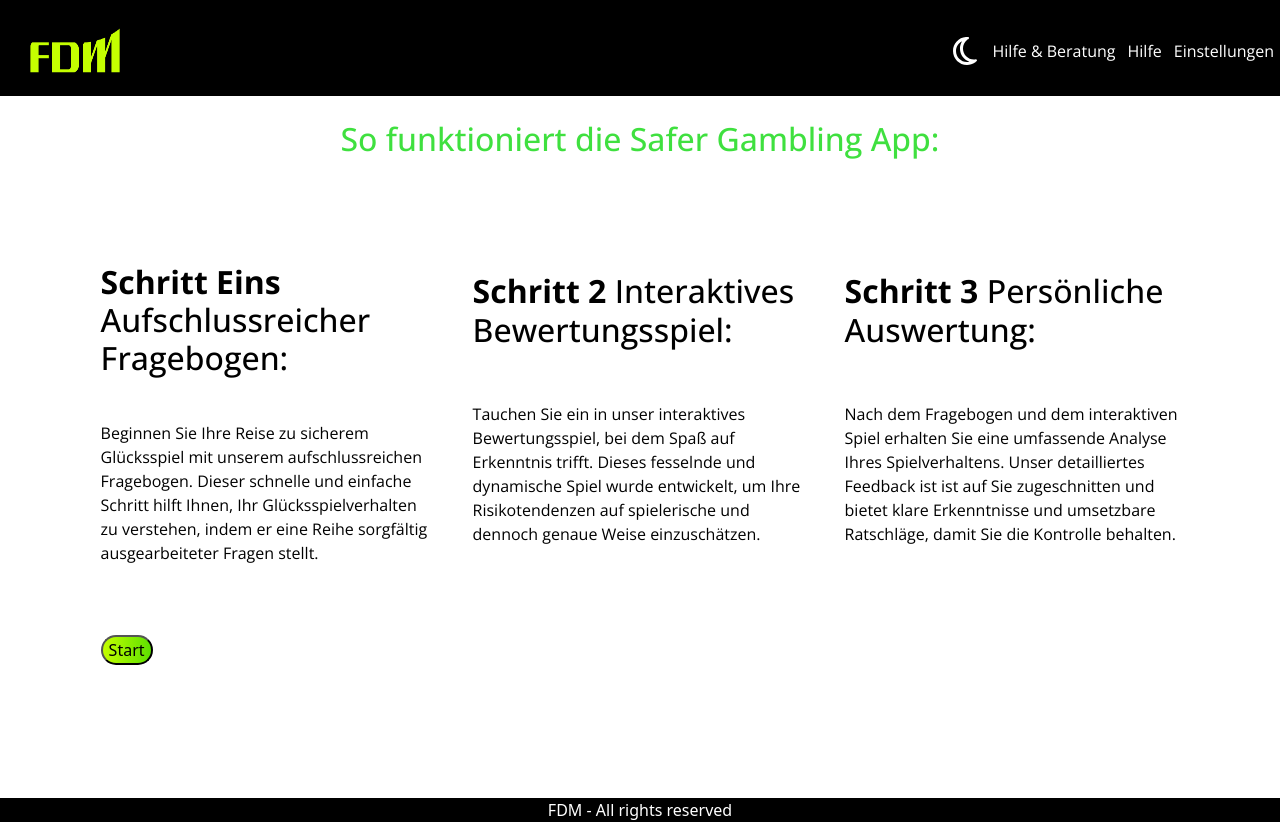
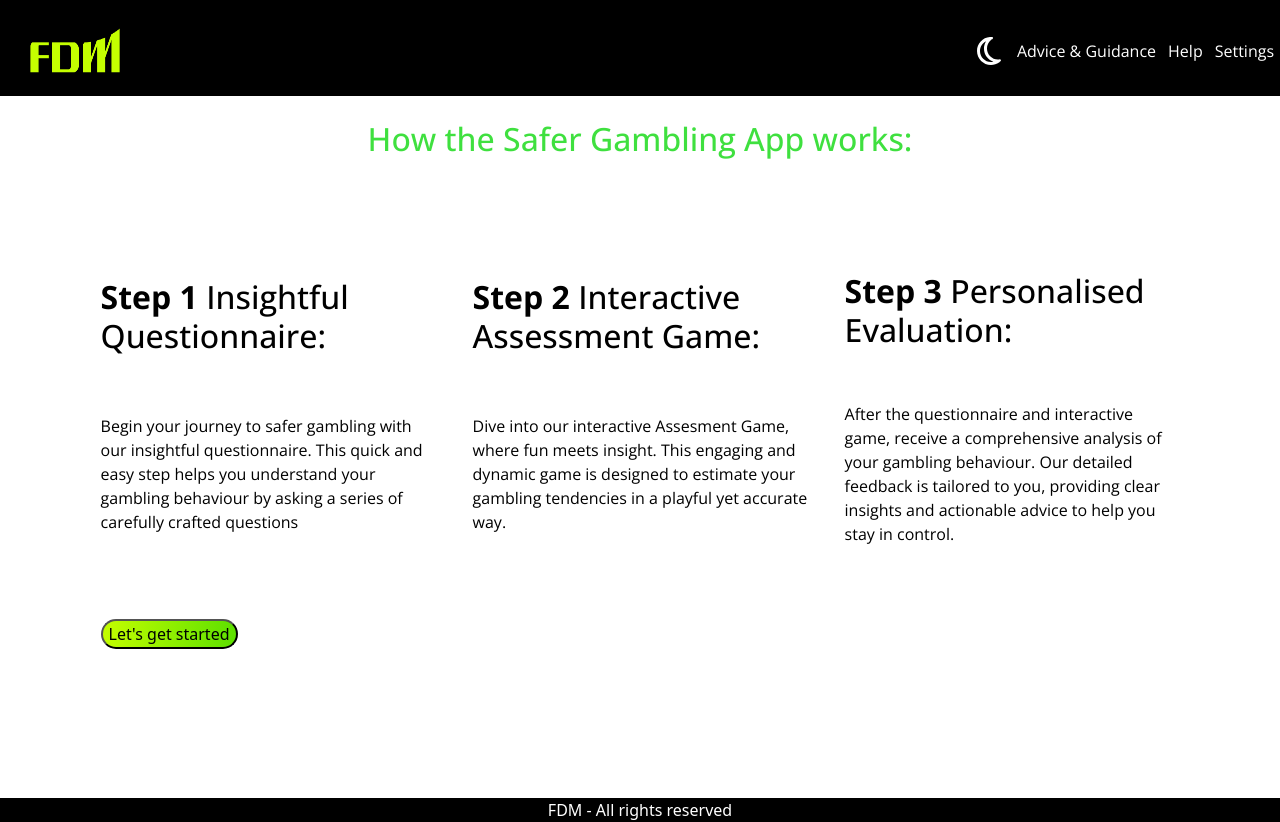
Before and after one commit to OAltrock/safer-gambling-app, a React (Create React App) app: page / in a window 1280 px wide. Built offline with nearby package versions, Linux system fonts and the light colour scheme.

Commit message:
added font size setting to settings. updated dependencies and readme.

```diff
--- a/package.json
+++ b/package.json
@@ -12,6 +12,7 @@
     "@testing-library/jest-dom": "^5.17.0",
     "@testing-library/react": "^13.4.0",
     "@testing-library/user-event": "^13.5.0",
+    "axios": "^1.7.2",
     "bootstrap": "^5.3.3",
     "react": "^18.3.1",
     "react-bootstrap": "^2.10.4",
--- a/src/Components/SettingsModal.jsx
+++ b/src/Components/SettingsModal.jsx
@@ -1,14 +1,21 @@
 import Button from 'react-bootstrap/Button';
 import Modal from 'react-bootstrap/Modal';
 import Dropdown from 'react-bootstrap/Dropdown';
+import Form from 'react-bootstrap/Form';
 import DropdownButton from 'react-bootstrap/DropdownButton';
 import GermanFlag from '../Assets/Germany-Flag-icon.png';
 import UKFlag from '../Assets/United-Kingdom-Flag-1-icon.png';
 import '../Styles/Modals.css';
 import { useDispatch, useSelector } from 'react-redux';
+import { setSize } from '../slices/fontSlice';
 import { setLanguage } from '../slices/languageSlice';
+import { useEffect, useState } from 'react';
 
 const SettingsModal = ({ showSettingsPopup, setShowSettingsPopup }) => {
+
+  let fontSize = useSelector(state => state.setFontSize);
+  const [tempFontSize, setTempFontSize] = useState(1);
+  console.log(fontSize)
 
   const handleClose = () => setShowSettingsPopup(false);
   //const handleShow = () => setShow(true);
@@ -18,6 +25,21 @@ const SettingsModal = ({ showSettingsPopup, setShowSettingsPopup }) => {
     english: UKFlag
   }
   let dispatch = useDispatch();
+
+  const handleChange = (e) => {
+    console.log(tempFontSize);
+    document.documentElement.style.setProperty('--fdm-normal-font-size', e.target.value+'rem');
+    document.documentElement.style.setProperty('--fdm-headings-font-size', e.target.value*2+'rem');
+    dispatch(setSize({
+      normalSize: e.target.value+'rem',
+      headerSize: e.target.value*2+'rem'
+    }));
+  }
+
+  /* useEffect(()=> {
+
+
+  }, [tempFontSize]); */
 
   return (
     <>
@@ -31,7 +53,9 @@ const SettingsModal = ({ showSettingsPopup, setShowSettingsPopup }) => {
           <Modal.Title>Settings Menu</Modal.Title>
         </Modal.Header>
         <Modal.Body>
-          <p>
+          <Form.Label>Font size: {fontSize.normalSize.split('rem')[0]}</Form.Label>
+          <Form.Range value={fontSize.normalSize.split('rem')[0]} min={0.5} max={1.5} step={0.1} onChange={handleChange} />
+          <div>
             Language:
             <Dropdown className="d-inline mx-2" autoClose="inside">
               <Dropdown.Toggle id="dropdown-autoclose-inside">
@@ -40,12 +64,12 @@ const SettingsModal = ({ showSettingsPopup, setShowSettingsPopup }) => {
               <Dropdown.Menu>
                 {Object.keys(languages).map(language => {
                   return (
-                    <Dropdown.Item onClick={() => dispatch(setLanguage(language))}>{language} <img src={languages[language]} /></Dropdown.Item>
+                    <Dropdown.Item key={language} onClick={() => dispatch(setLanguage(language))}>{language} <img src={languages[language]} /></Dropdown.Item>
                   )
                 })}
               </Dropdown.Menu>
             </Dropdown>
-          </p>
+          </div>
         </Modal.Body>
         <Modal.Footer>
           <Button variant="secondary" onClick={handleClose}>
--- a/src/index.css
+++ b/src/index.css
@@ -24,10 +24,18 @@ code {
     monospace;
 }
 
-* h1, h3, h4, label, p, button, li {
+* label, p, button, li {
   font-size: var(--fdm-normal-font-size);
   font-family: "Open Sans", sans-serif;
   font-optical-sizing: auto;
   font-weight: 300;
   font-style: normal;
 }
+
+* h1, h2, h3, h4, h5, h6 {
+  font-size: var(--fdm-headings-font-size);
+  font-family: "Open Sans", sans-serif;
+  font-optical-sizing: auto;
+  font-weight: 300;
+  font-style: normal;
+}
--- a/src/index.js
+++ b/src/index.js
@@ -10,6 +10,7 @@ import gameScoresReducer from './slices/gameSlice.js';
 import questionnaireReducer from './slices/questionnaireSlice.js';
 import darkModeReducer from './slices/darkModeSlice.js';
 import languagesReducer from './slices/languageSlice.js';
+import setFontSizeReducer from './slices/fontSlice.js';
 
 
 const store = configureStore({
@@ -18,7 +19,8 @@ const store = configureStore({
     gameScores: gameScoresReducer,
     questionnaire: questionnaireReducer,
     toggleDarkMode: darkModeReducer,
-    languages: languagesReducer
+    languages: languagesReducer,
+    setFontSize: setFontSizeReducer
   }
 })
 
--- /dev/null
+++ b/src/slices/fontSlice.js
@@ -0,0 +1,20 @@
+import {createSlice} from "@reduxjs/toolkit";
+
+const initialState = {
+    normalSize: '1rem',
+    headerSize: '2rem'
+}
+
+const setFontSize= createSlice({
+    name: "setSize",
+    initialState,
+    reducers: {
+        setSize: (state, payload)=> {
+            state.normalSize = payload.payload.normalSize;
+            state.headerSize = payload.payload.headerSize;
+        }
+    }
+})
+
+export const {setSize} = setFontSize.actions
+export default setFontSize.reducer
--- a/src/slices/languageSlice.js
+++ b/src/slices/languageSlice.js
@@ -80,7 +80,7 @@ const initialState =
         homePage:
             [
                 "So funktioniert die Safer Gambling App:",
-                "Schritt Eins",
+                "Schritt 1",
                 "Aufschlussreicher Fragebogen:",
                 `Beginnen Sie Ihre Reise zu sicherem Glücksspiel mit unserem aufschlussreichen Fragebogen.
                  Dieser schnelle und einfache Schritt hilft Ihnen, Ihr Glücksspielverhalten zu verstehen, indem er eine Reihe sorgfältig ausgearbeiteter Fragen stellt.`,
@@ -110,7 +110,7 @@ const initialState =
                     "Sie haben gespielt, um zu versuchen, verlorenes Geld zurückzugewinnen (Verlustjagd).",
                     "Sie haben wegen des Glücksspiels berufliche, schulische oder familiäre Pflichten vernachlässigt."
                 ],
-            options: ["Stimme überhaupt nicht zu", "Stimme nicht zu", "Neutral", "Stimme zu", "Stimme voll zu"]
+            options: ["Stimme gar nicht zu", "Stimme nicht zu", "Neutral", "Stimme zu", "Stimme voll zu"]
         },
         gamePage: [
             "Zurück",
@@ -135,7 +135,7 @@ const initialState =
             ["Sie fühlen sich oft ängstlich oder gestresst, wenn Sie ans Glücksspiel denken."]
         ]
     },
-    current: "german"
+    current: "english"
 }
 
 const languages = createSlice({
```
Also changed, not shown: 2 other files (tests, documents, lock files or other folders).
